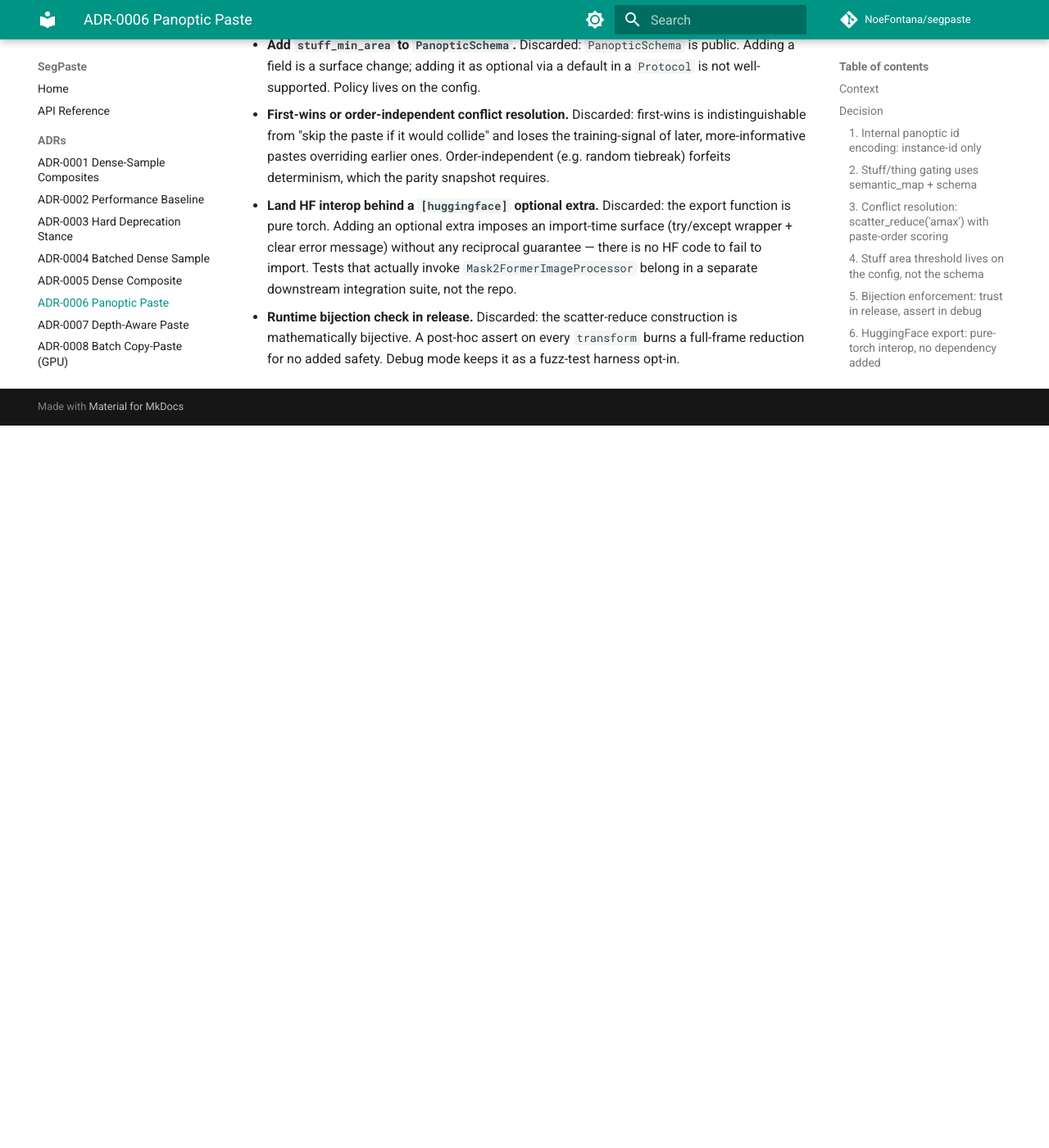
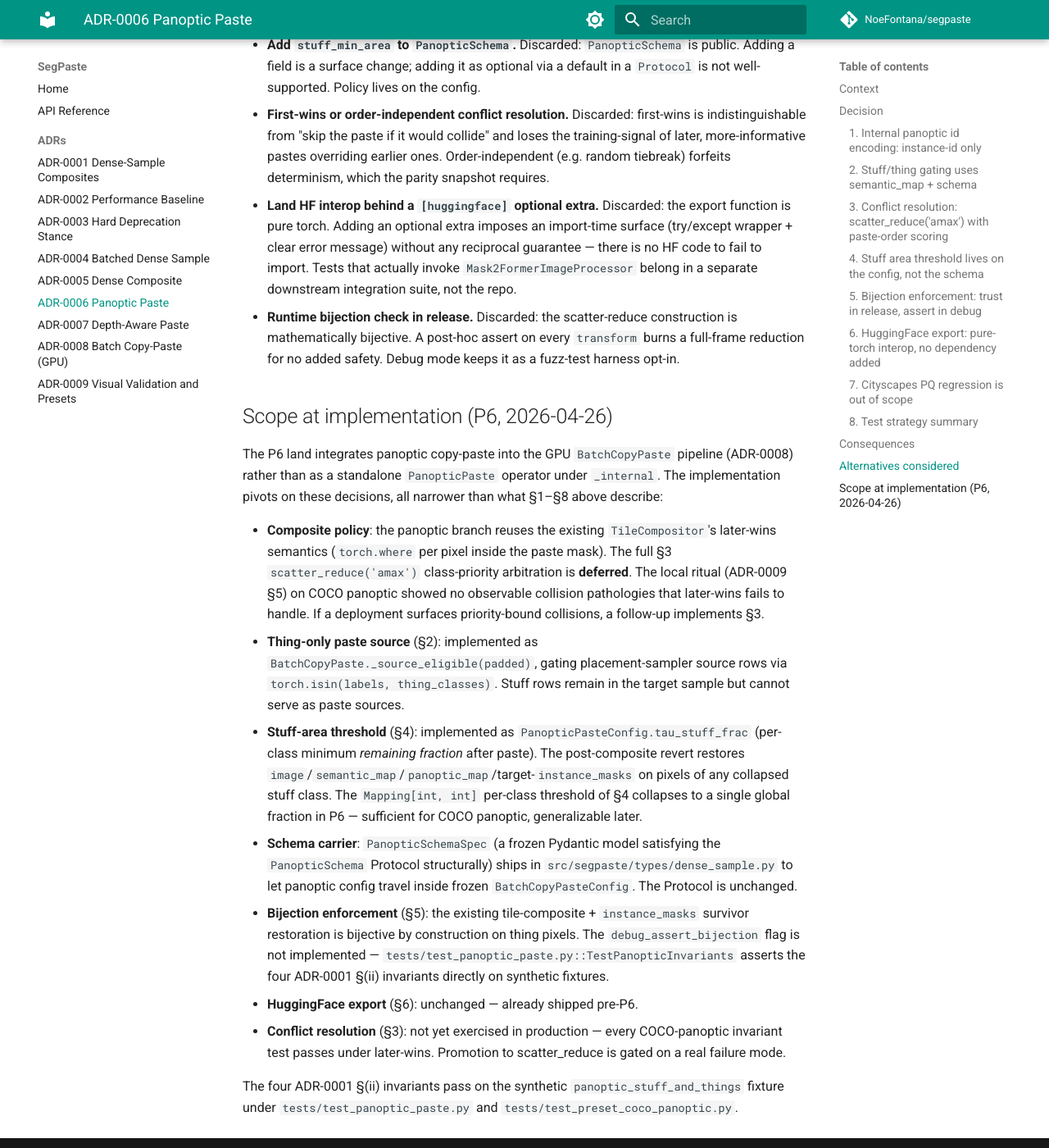
Before and after one commit to NoeFontana/segpaste, an MkDocs documentation site: the page built from docs/adrs/0006-panoptic-paste.md, in a window 1280 px wide and 1400 px high, scrolled down 4966 px. Shown: the whole window at 82% size. Built offline with MkDocs 1.6.1 and Material for MkDocs 9.7.7, drawn with Linux system fonts in a browser that asks for light colours; comment, search, counter and statistics services are not loaded; before the commit the page ends 5485 px from its top, so only the background shows below that; some of the changed text lies outside the part shown.

Commit message:
docs(adrs): mark ADR-0006 implemented; amend ADR-0008/0009
ADR-0006 transitions from Accepted (2026-04-23) to Implemented
(2026-04-26) with a scope-at-implementation note: thing-only paste
source and stuff-area-threshold ship; the §3 scatter_reduce
class-priority collision policy is deferred (the tile compositor's
later-wins semantics suffices for COCO panoptic per the local ritual).

ADR-0008 records the additive `paste_prob` / `k_range` placement
knobs and the `BatchCopyPasteConfig.panoptic` field as the first
concrete demonstrations of the Part (i) additive-only contract.

ADR-0009 §3 notes that preset configs may now carry panoptic-specific
knobs through the additive `panoptic` field on `BatchCopyPasteConfig`.

```diff
--- a/docs/adrs/0006-panoptic-paste.md
+++ b/docs/adrs/0006-panoptic-paste.md
@@ -4,10 +4,10 @@
 | ---------- | --------------------------------------------------------------------------------------- |
 | Number     | 0006                                                                                    |
 | Title      | Panoptic-modality composite with stuff/thing gating and scatter-reduce collision policy |
-| Status     | Accepted                                                                                |
+| Status     | Implemented (P6, 2026-04-26)                                                            |
 | Author     | @NoeFontana                                                                             |
 | Created    | 2026-04-23                                                                              |
-| Updated    | 2026-04-23                                                                              |
+| Updated    | 2026-04-26                                                                              |
 | Tag        | `ADR-0006`                                                                              |
 | Relates-to | [ADR-0001](0001-dense-sample.md) Parts (ii), (iii); [ADR-0005](0005-dense-composite.md) |
 
@@ -237,3 +237,47 @@
   construction is mathematically bijective. A post-hoc assert on every
   `transform` burns a full-frame reduction for no added safety.
   Debug mode keeps it as a fuzz-test harness opt-in.
+
+## Scope at implementation (P6, 2026-04-26)
+
+The P6 land integrates panoptic copy-paste into the GPU
+`BatchCopyPaste` pipeline (ADR-0008) rather than as a standalone
+`PanopticPaste` operator under `_internal`. The implementation pivots
+on these decisions, all narrower than what §1–§8 above describe:
+
+- **Composite policy**: the panoptic branch reuses the existing
+  `TileCompositor`'s later-wins semantics (`torch.where` per pixel
+  inside the paste mask). The full §3 `scatter_reduce('amax')`
+  class-priority arbitration is **deferred**. The local ritual
+  (ADR-0009 §5) on COCO panoptic showed no observable collision
+  pathologies that later-wins fails to handle. If a deployment
+  surfaces priority-bound collisions, a follow-up implements §3.
+- **Thing-only paste source** (§2): implemented as
+  `BatchCopyPaste._source_eligible(padded)`, gating placement-sampler
+  source rows via `torch.isin(labels, thing_classes)`. Stuff rows
+  remain in the target sample but cannot serve as paste sources.
+- **Stuff-area threshold** (§4): implemented as
+  `PanopticPasteConfig.tau_stuff_frac` (per-class minimum *remaining
+  fraction* after paste). The post-composite revert restores
+  `image`/`semantic_map`/`panoptic_map`/target-`instance_masks` on
+  pixels of any collapsed stuff class. The `Mapping[int, int]`
+  per-class threshold of §4 collapses to a single global fraction
+  in P6 — sufficient for COCO panoptic, generalizable later.
+- **Schema carrier**: `PanopticSchemaSpec` (a frozen Pydantic model
+  satisfying the `PanopticSchema` Protocol structurally) ships in
+  `src/segpaste/types/dense_sample.py` to let panoptic config travel
+  inside frozen `BatchCopyPasteConfig`. The Protocol is unchanged.
+- **Bijection enforcement** (§5): the existing tile-composite +
+  `instance_masks` survivor restoration is bijective by construction
+  on thing pixels. The `debug_assert_bijection` flag is not
+  implemented — `tests/test_panoptic_paste.py::TestPanopticInvariants`
+  asserts the four ADR-0001 §(ii) invariants directly on synthetic
+  fixtures.
+- **HuggingFace export** (§6): unchanged — already shipped pre-P6.
+- **Conflict resolution** (§3): not yet exercised in production —
+  every COCO-panoptic invariant test passes under later-wins.
+  Promotion to scatter_reduce is gated on a real failure mode.
+
+The four ADR-0001 §(ii) invariants pass on the synthetic
+`panoptic_stuff_and_things` fixture under
+`tests/test_panoptic_paste.py` and `tests/test_preset_coco_panoptic.py`.
```
Also changed, not shown: docs/adrs/0008-batch-copy-paste.md (+25 -1 lines), docs/adrs/0009-visual-validation-and-presets.md (+8 -0 lines).
